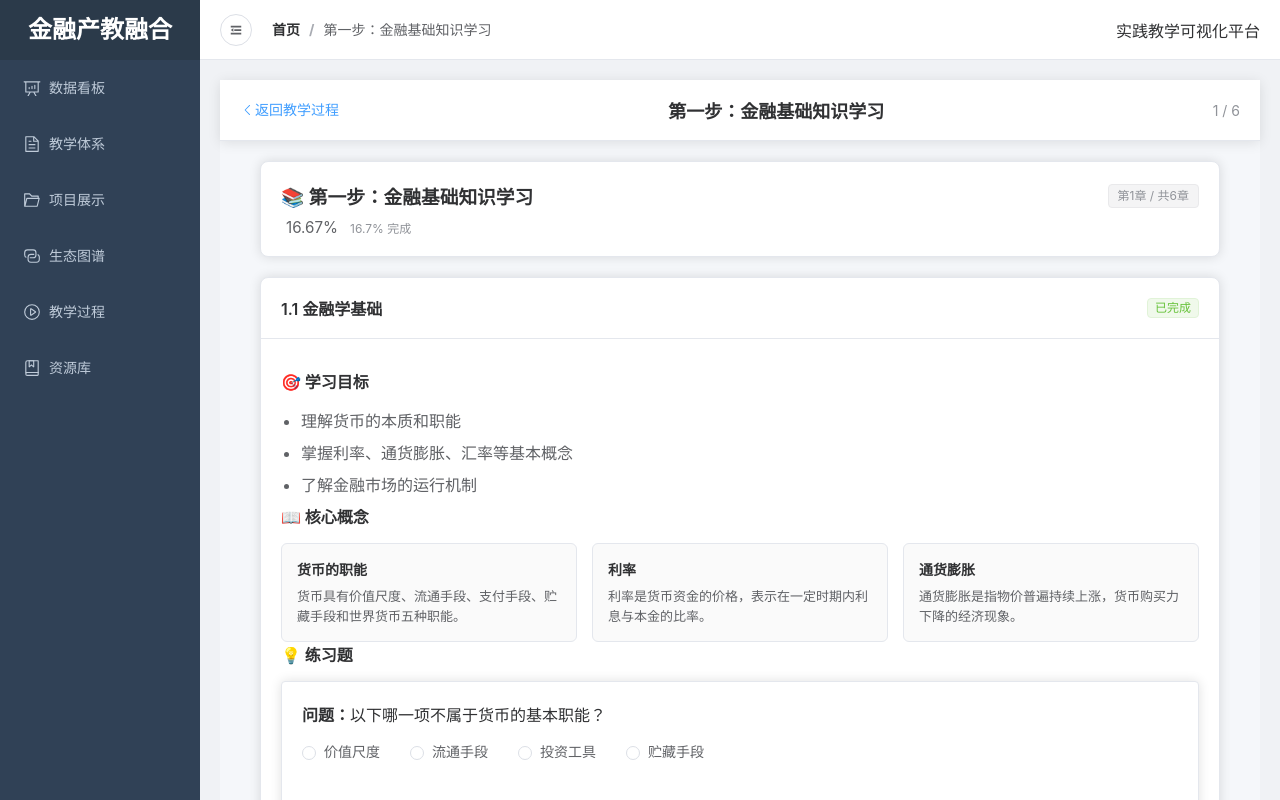
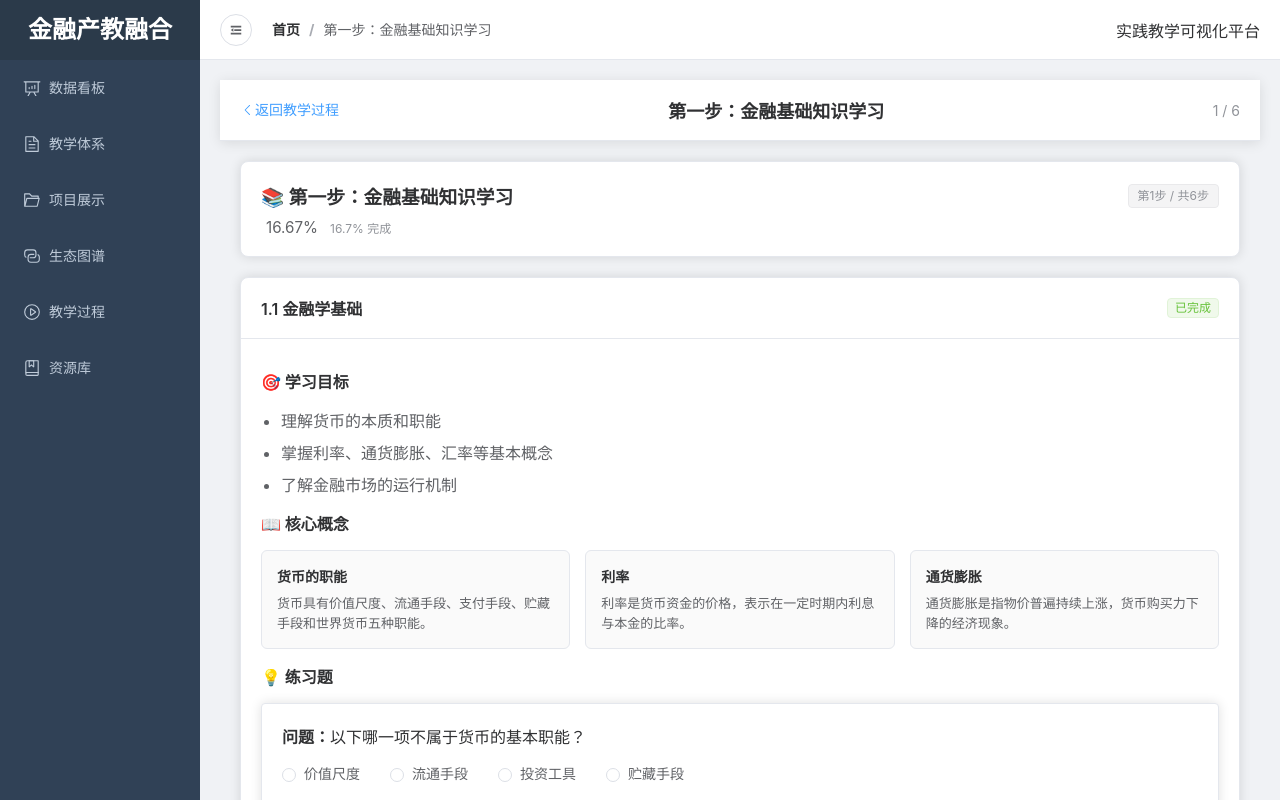
Before and after one commit to ltb1996/chanjiaoronghexiangmu1, a Vue app: page /teaching-process/one in a window 1280 px wide. Built offline with nearby package versions, Linux system fonts and the light colour scheme.

Commit message:
change one style

```diff
--- a/src/views/TeachingProcess/zujian/one.vue
+++ b/src/views/TeachingProcess/zujian/one.vue
@@ -4,10 +4,7 @@
     <div class="nav-bar">
       <div class="nav-container">
         <div class="nav-left">
-          <el-button
-            type="text"
-            @click="$router.push('/teaching-process')"
-          >
+          <el-button type="text" @click="$router.push('/teaching-process')">
             <el-icon><ArrowLeft /></el-icon>
             返回教学过程
           </el-button>
@@ -24,13 +21,12 @@
     <!-- 主要内容 -->
     <div class="content-wrapper">
       <div class="content-container">
-
         <!-- 章节导航 -->
         <div class="chapter-nav">
           <el-card class="chapter-card">
             <div class="chapter-header">
               <h3>📚 第一步：金融基础知识学习</h3>
-              <el-tag type="info">第1章 / 共6章</el-tag>
+              <el-tag type="info">第1步 / 共6步</el-tag>
             </div>
             <div class="chapter-progress">
               <el-progress
@@ -45,7 +41,6 @@
 
         <!-- 详细内容 -->
         <div class="detail-content">
-
           <!-- 1.1 金融学基础 -->
           <el-card class="content-card" id="section-1-1">
             <template #header>
@@ -69,15 +64,21 @@
                 <div class="concept-grid">
                   <div class="concept-item">
                     <h5>货币的职能</h5>
-                    <p>货币具有价值尺度、流通手段、支付手段、贮藏手段和世界货币五种职能。</p>
+                    <p>
+                      货币具有价值尺度、流通手段、支付手段、贮藏手段和世界货币五种职能。
+                    </p>
                   </div>
                   <div class="concept-item">
                     <h5>利率</h5>
-                    <p>利率是货币资金的价格，表示在一定时期内利息与本金的比率。</p>
+                    <p>
+                      利率是货币资金的价格，表示在一定时期内利息与本金的比率。
+                    </p>
                   </div>
                   <div class="concept-item">
                     <h5>通货膨胀</h5>
-                    <p>通货膨胀是指物价普遍持续上涨，货币购买力下降的经济现象。</p>
+                    <p>
+                      通货膨胀是指物价普遍持续上涨，货币购买力下降的经济现象。
+                    </p>
                   </div>
                 </div>
               </div>
@@ -95,7 +96,11 @@
                   <div class="quiz-result" v-if="quiz1">
                     <el-alert
                       :type="quiz1 === 'C' ? 'success' : 'error'"
-                      :title="quiz1 === 'C' ? '回答正确！' : '回答错误，正确答案是C选项'"
+                      :title="
+                        quiz1 === 'C'
+                          ? '回答正确！'
+                          : '回答错误，正确答案是C选项'
+                      "
                       show-icon
                     />
                   </div>
@@ -173,78 +178,73 @@
               </div>
             </div>
           </el-card>
-
         </div>
 
         <!-- 底部导航 -->
         <div class="bottom-nav">
           <div class="nav-buttons">
-            <el-button
-              type="primary"
-              size="large"
-              @click="nextChapter"
-            >
+            <el-button type="primary" size="large" @click="nextChapter">
               下一章：金融机构体系
               <el-icon><ArrowRight /></el-icon>
             </el-button>
           </div>
         </div>
-
       </div>
     </div>
   </div>
 </template>
 
 <script>
-import { ref } from 'vue'
-import { useRouter } from 'vue-router'
-import { ElMessage } from 'element-plus'
-import { ArrowLeft, ArrowRight } from '@element-plus/icons-vue'
+import { ref } from "vue";
+import { useRouter } from "vue-router";
+import { ElMessage } from "element-plus";
+import { ArrowLeft, ArrowRight } from "@element-plus/icons-vue";
 
 export default {
-  name: 'TeachingProcessOne',
+  name: "TeachingProcessOne",
   components: {
     ArrowLeft,
-    ArrowRight
+    ArrowRight,
   },
   setup() {
-    const router = useRouter()
-    const quiz1 = ref('')
+    const router = useRouter();
+    const quiz1 = ref("");
 
     const nextChapter = () => {
-      ElMessage.success('即将进入下一章学习！')
+      ElMessage.success("即将进入下一章学习！");
       // 这里可以添加保存学习进度的逻辑
       setTimeout(() => {
-        router.push('/teaching-process/two')
-      }, 1000)
-    }
+        router.push("/teaching-process/two");
+      }, 1000);
+    };
 
     return {
       quiz1,
-      nextChapter
-    }
-  }
-}
+      nextChapter,
+    };
+  },
+};
 </script>
 
 <style scoped>
 .detail-page {
+  width: 100%;
   min-height: 100vh;
-  background: #f5f7fa;
+  background: #f0f2f5;
 }
 
 .nav-bar {
   background: #fff;
   border-bottom: 1px solid #e4e7ed;
   box-shadow: 0 2px 12px 0 rgba(0, 0, 0, 0.1);
-  position: sticky;
+  /* position: sticky; */
   top: 0;
   z-index: 1000;
+  width: 100%;
 }
 
 .nav-container {
-  max-width: 1200px;
-  margin: 0 auto;
+  width: 100%;
   padding: 0 20px;
   display: flex;
   align-items: center;
@@ -265,13 +265,13 @@ export default {
 }
 
 .content-wrapper {
-  padding: 20px 0;
+  width: 100%;
+  padding: 20px;
 }
 
 .content-container {
-  max-width: 1000px;
-  margin: 0 auto;
-  padding: 0 20px;
+  width: 100%;
+  padding: 0;
 }
 
 .chapter-nav {
@@ -328,6 +328,12 @@ export default {
 
 .section-content {
   padding: 10px 0;
+}
+.learning-objectives {
+  margin-bottom: 15px;
+}
+.key-concepts {
+  margin-bottom: 15px;
 }
 
 .learning-objectives h4,
@@ -389,7 +395,9 @@ export default {
 }
 
 .quiz-options {
-  margin: 15px 0;
+  /* margin: 15px 0; */
+  margin-top: 15px;
+  /* margin-bottom: 5px; */
 }
 
 .quiz-options .el-radio {
@@ -397,9 +405,9 @@ export default {
   margin-bottom: 10px;
 }
 
-.quiz-result {
+/* .quiz-result {
   margin-top: 15px;
-}
+} */
 
 .preview-card {
   background: linear-gradient(135deg, #667eea 0%, #764ba2 100%);
```
